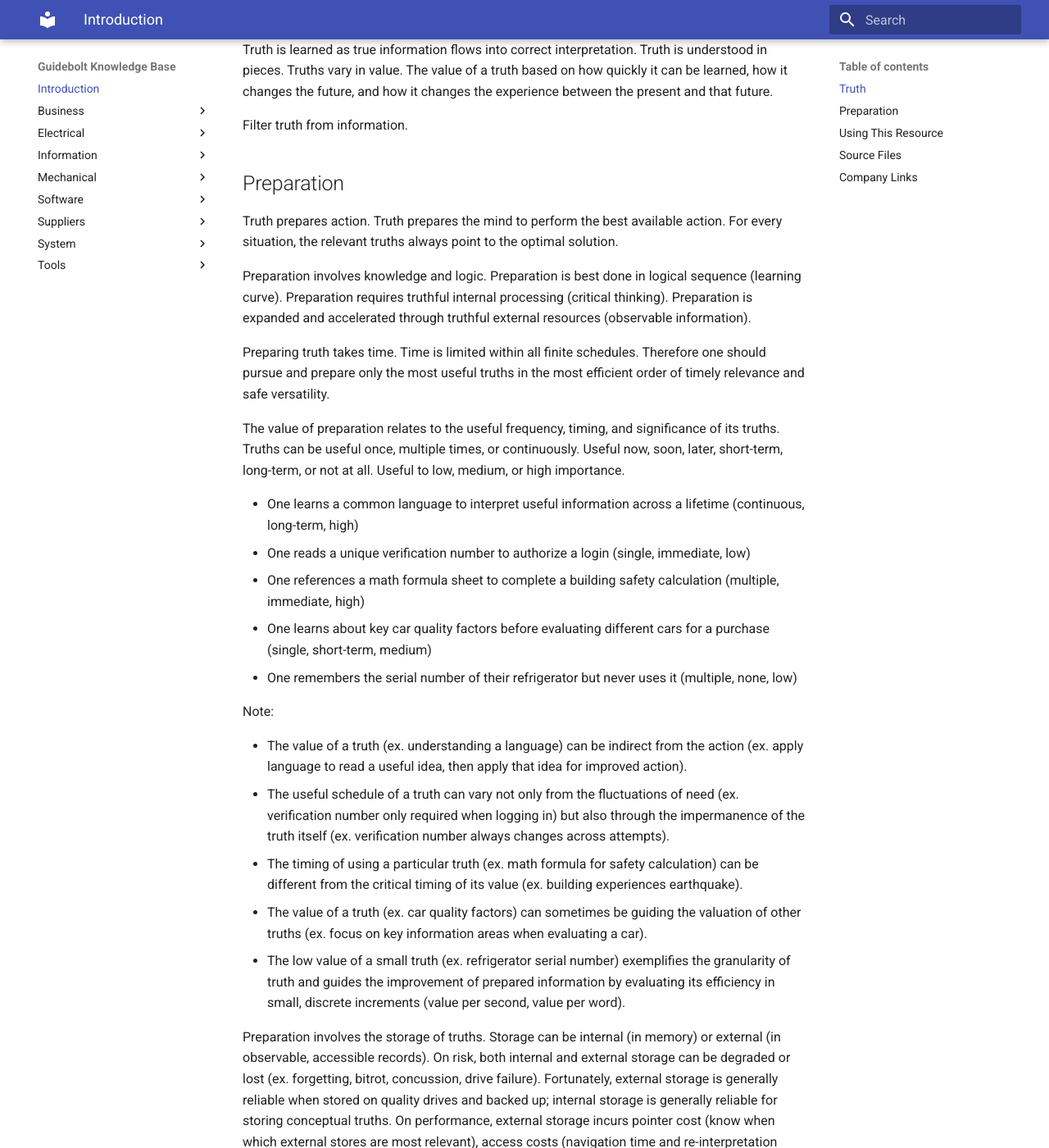
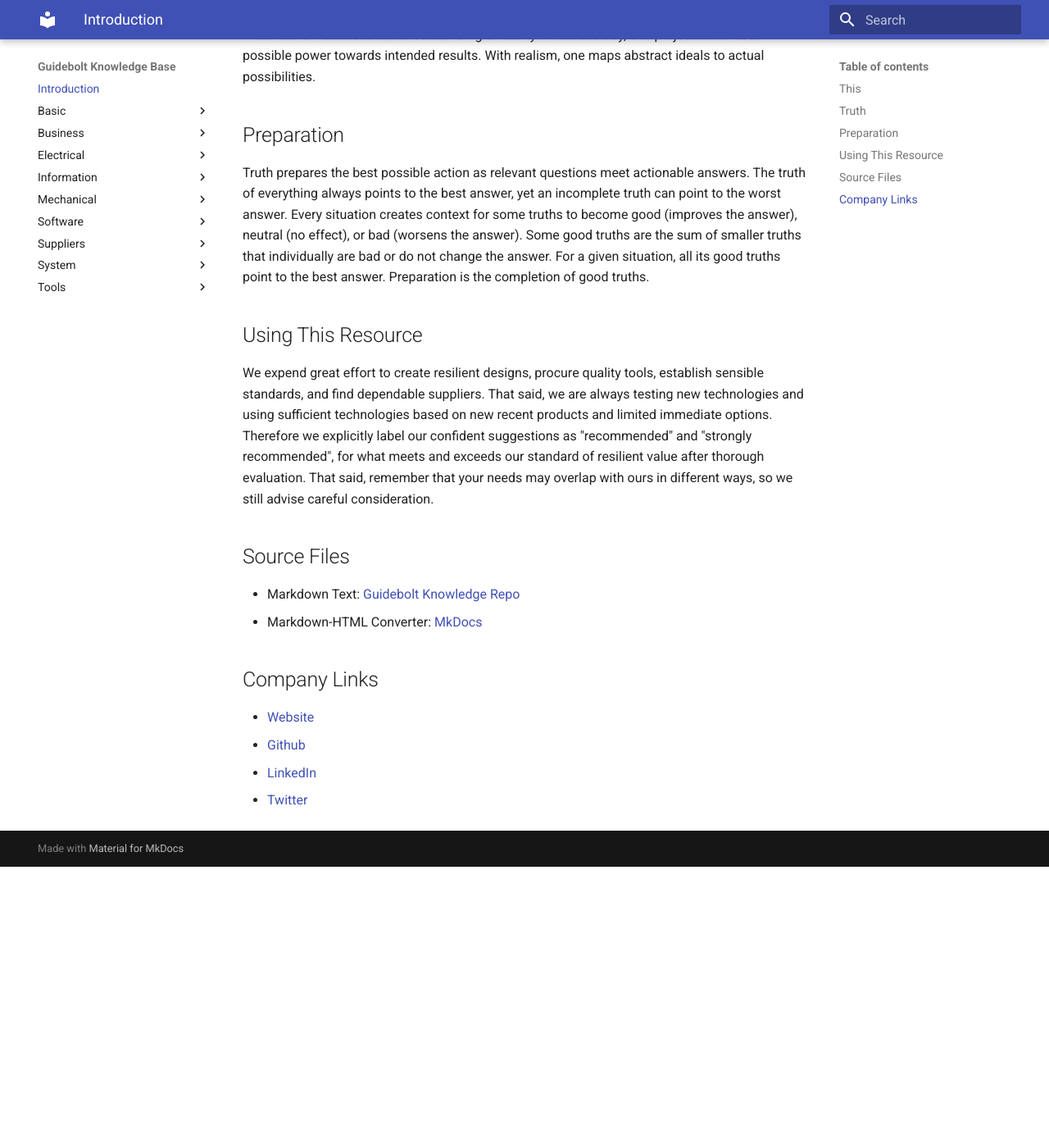
Before and after one commit to Guidebolt/knowledge, an MkDocs documentation site: the page built from docs/README.md, in a window 1280 px wide and 1400 px high, scrolled down 719 px. Shown: the whole window at 82% size. Built offline with MkDocs 1.6.1 and Material for MkDocs 9.7.7, drawn with Linux system fonts in a browser that asks for light colours; after the commit the page ends 1776 px from its top, so only the background shows below that; some of the changed text lies outside the part shown.

```diff
--- a/docs/README.md
+++ b/docs/README.md
@@ -1,6 +1,8 @@
 # Introduction
 
-Last Updated: 2020-04-13
+Last Updated: 2020-05-11
+
+## This
 
 This is the Guidebolt Public Knowledge Base.
 
@@ -16,41 +18,15 @@ Information drives every thought, decision, and action. In our increasingly comp
 
 Truth is reality in its past, present, and future. What has been, what is, what could be, and what will be. Truth is the immediate state of the world and the complex patterns of cause-and-effect that structure the specific dynamics of change.
 
-Truth is the most accurate understanding of reality. With accuracy, one projects their best possible power towards intended results. With realism, one maps abstract ideals to actual, granular possibilities.
-
-Truth is learned as true information flows into correct interpretation. Truth is understood in pieces. Truths vary in value. The value of a truth based on how quickly it can be learned, how it changes the future, and how it changes the experience between the present and that future.
-
-Filter truth from information.
+Truth is the most accurate understanding of reality. With accuracy, one projects their best possible power towards intended results. With realism, one maps abstract ideals to actual possibilities.
 
 ## Preparation
 
-Truth prepares action. Truth prepares the mind to perform the best available action. For every situation, the relevant truths always point to the optimal solution.
+Truth prepares the best possible action as relevant questions meet actionable answers. The truth of everything always points to the best answer, yet an incomplete truth can point to the worst answer. Every situation creates context for some truths to become good (improves the answer), neutral (no effect), or bad (worsens the answer). Some good truths are the sum of smaller truths that individually are bad or do not change the answer. For a given situation, all its good truths point to the best answer. Preparation is the completion of good truths.
 
-Preparation involves knowledge and logic. Preparation is best done in logical sequence (learning curve). Preparation requires truthful internal processing (critical thinking). Preparation is expanded and accelerated through truthful external resources (observable information).
 
-Preparing truth takes time. Time is limited within all finite schedules. Therefore one should pursue and prepare only the most useful truths in the most efficient order of timely relevance and safe versatility.
 
-The value of preparation relates to the useful frequency, timing, and significance of its truths. Truths can be useful once, multiple times, or continuously. Useful now, soon, later, short-term, long-term, or not at all. Useful to low, medium, or high importance.
 
-* One learns a common language to interpret useful information across a lifetime (continuous, long-term, high)
-* One reads a unique verification number to authorize a login (single, immediate, low)
-* One references a math formula sheet to complete a building safety calculation (multiple, immediate, high)
-* One learns about key car quality factors before evaluating different cars for a purchase (single, short-term, medium)
-* One remembers the serial number of their refrigerator but never uses it (multiple, none, low)
-
-Note:
-
-* The value of a truth (ex. understanding a language) can be indirect from the action (ex. apply language to read a useful idea, then apply that idea for improved action).
-* The useful schedule of a truth can vary not only from the fluctuations of need (ex. verification number only required when logging in) but also through the impermanence of the truth itself (ex. verification number always changes across attempts).
-* The timing of using a particular truth (ex. math formula for safety calculation) can be different from the critical timing of its value (ex. building experiences earthquake).
-* The value of a truth (ex. car quality factors) can sometimes be guiding the valuation of other truths (ex. focus on key information areas when evaluating a car).
-* The low value of a small truth (ex. refrigerator serial number) exemplifies the granularity of truth and guides the improvement of prepared information by evaluating its efficiency in small, discrete increments (value per second, value per word).
-
-Preparation involves the storage of truths. Storage can be internal (in memory) or external (in observable, accessible records). On risk, both internal and external storage can be degraded or lost (ex. forgetting, bitrot, concussion, drive failure). Fortunately, external storage is generally reliable when stored on quality drives and backed up; internal storage is generally reliable for storing conceptual truths. On performance, external storage incurs pointer cost (know when which external stores are most relevant), access costs (navigation time and re-interpretation processing), and internal opportunity cost (externally stored truths cannot be subconsciously processed internally). Fortunately, data organization and efficiency can be designed and skilled to excellence; critical thinking can help integrate key truths from information after interpreting it just once.
-
-The basic model of preparation is a broad, deep toolbox of knowledge that supports a fast, rigorous engine of logic. Advanced models include combinations of knowledge, logic, body coordination, and muscle memory to define as skills. General categories include concept skills (understand interactive and relational ideas, ex. gravity and buoyancy), calculation skills (solve equations and define details), and tool skills (ex. know how to use a particular program's GUI).
-
-In practice, an important step for efficient preparation is the separation of learning information from reference information. Learning info should be consumed once, absorbed intuitively, reviewed rarely, and designed to improve mental models broad and deep. Reference info should be reused, refined concisely (assume background knowledge), organized accessibly (fast!), and designed to solve immediate problems just-in-time.
 
 ## Using This Resource
 
```
Also changed, not shown: README.md (+6 -8 lines), docs/basic/README.md (added, +1 -0 lines), docs/electrical/pcb.md (+14 -0 lines), docs/system/methods.md (added, +40 -0 lines), docs/system/principles.md (renamed from docs/system/general-principles.md, +17 -5 lines), docs/system/standards.md (+2 -0 lines).
